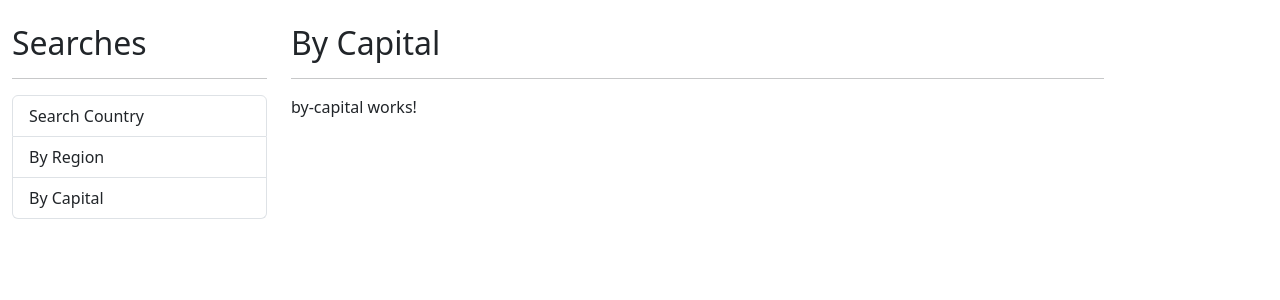
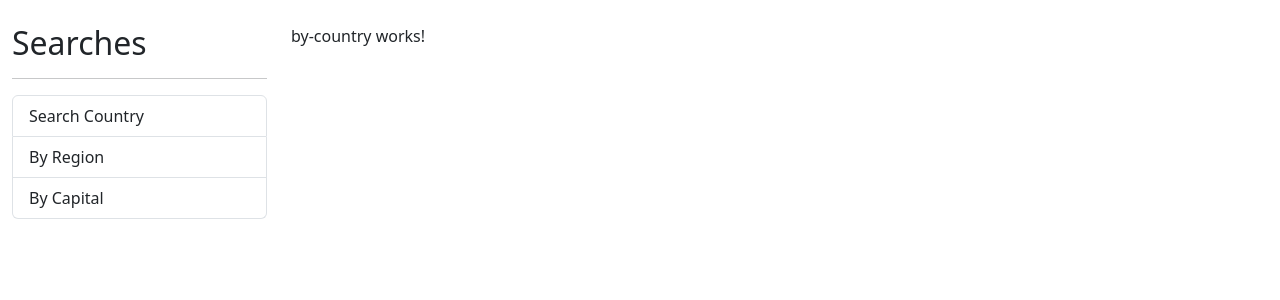
Before and after one commit to adribalbvena/countriesApp, an Angular app: page / in a window 1280 px wide. Shown: the top 300 px of the page. Built offline with nearby package versions, Linux system fonts and the light colour scheme.

Commit message:
RoutesModule added

```diff
--- a/src/app/app.component.html
+++ b/src/app/app.component.html
@@ -10,8 +10,7 @@
     </div>
 
     <div class="col">
-        <h2>By Capital</h2>
-        <hr>
-        <app-by-capital></app-by-capital>
+        <!-- To show the routes dinamicly -->
+        <router-outlet></router-outlet>
     </div>
 </div>
--- a/src/app/app.module.ts
+++ b/src/app/app.module.ts
@@ -4,6 +4,7 @@
 import { AppComponent } from './app.component';
 import { CountryModule } from './country/country.module';
 import { SharedModule } from './shared/shared.module';
+import { AppRoutingModule } from './app-routing.module';
 
 @NgModule({
   declarations: [
@@ -11,8 +12,9 @@
   ],
   imports: [
     BrowserModule,
+    AppRoutingModule,
     CountryModule,
-    SharedModule
+    SharedModule,
   ],
   providers: [],
   bootstrap: [AppComponent]
```
Also changed, not shown: src/app/app-routing.module.ts (added, +40 -0 lines).
